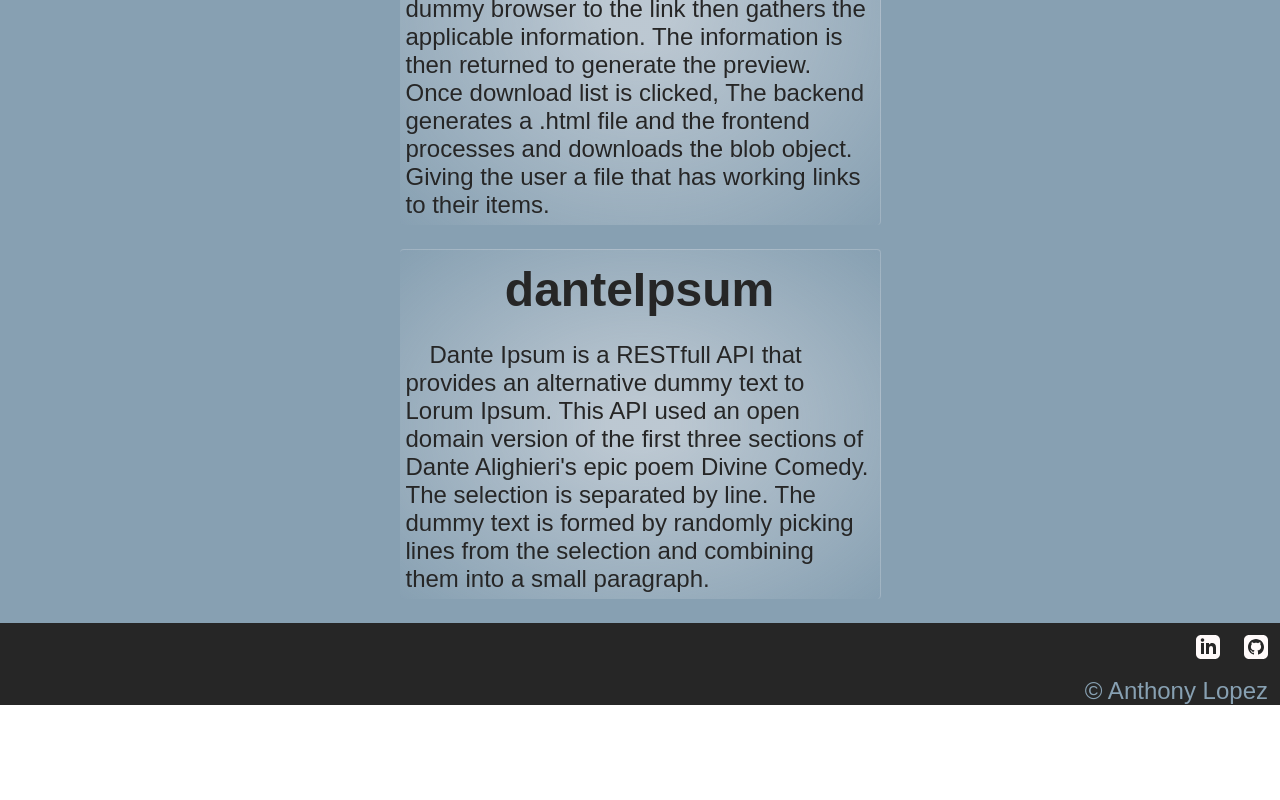
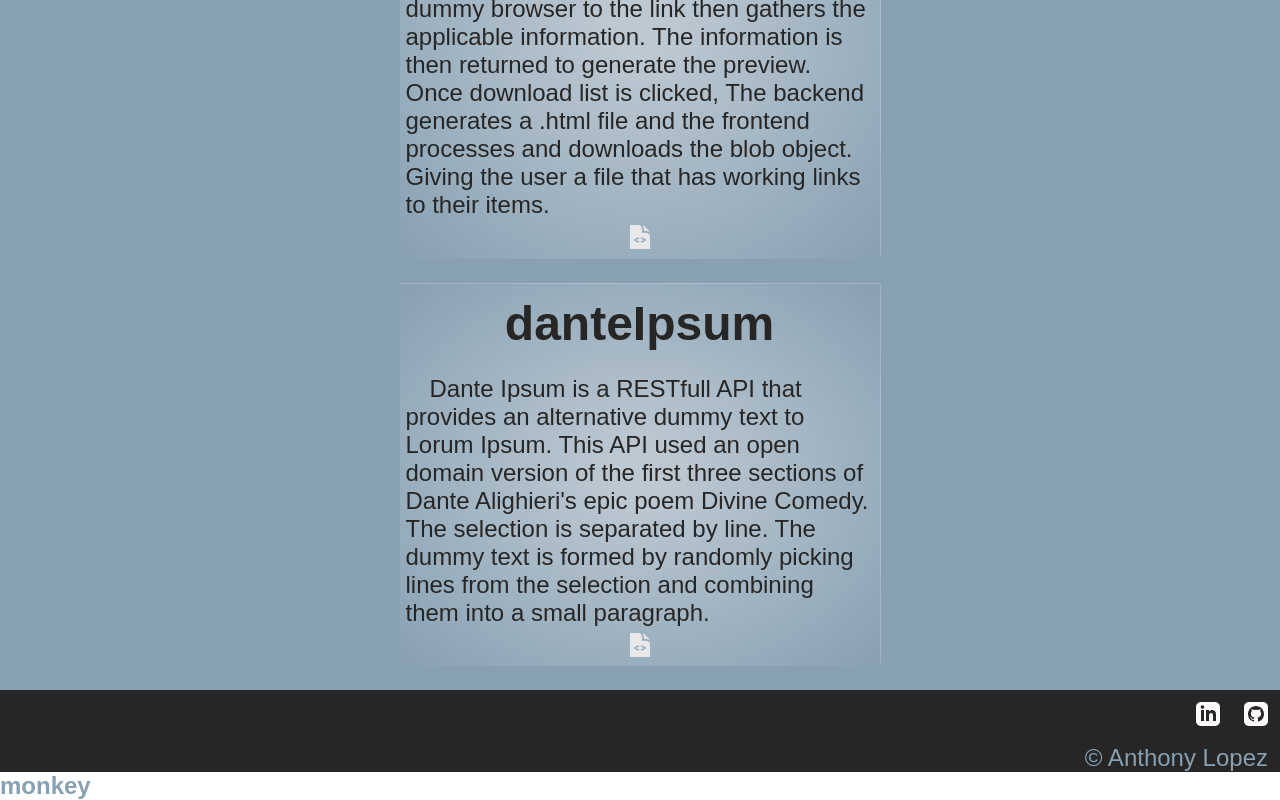
Before and after one commit to GrungeKarma/my-site, a React (Create React App) app: page / in a window 1280 px wide. Shown: the part 2043-2843 px from the top of the page. Before the commit the page ends 2748 px from the top, so only its background shows below. Built offline with nearby package versions, Linux system fonts and the light colour scheme; a web font is replaced by a local one.

Commit message:
add source code link svg

```diff
--- a/src/App.js
+++ b/src/App.js
@@ -38,6 +38,8 @@ function App() {
       <Projects projects={projectArr} />
       <Social />
       <Footer />
+      <h1>monkey</h1>
+
     </div>
   );
 }
--- a/src/components/sections/Projects.css
+++ b/src/components/sections/Projects.css
@@ -46,6 +46,15 @@
   text-indent: 1em;
   padding-bottom: 0.25em;
 }
+#source-code {
+  fill: rgba(255, 250, 250, 0.767);
+  display: block;
+  margin: auto;
+  padding-bottom: 0.2rem;
+}
+#source-code :hover {
+  fill: var(--sea-green-crayola);
+}
 @media (max-width: 961px) {
   #greater-project-area > * {
     margin: 0 5% 0 5%;
--- a/src/components/sections/Projects.js
+++ b/src/components/sections/Projects.js
@@ -17,6 +17,9 @@ const Project = (props) => {
             <div id="project-item" key={target.key}>
               <h2>{target.name}</h2>
               <p>{target.description}</p>
+              <a id="source-code" href={target.sourceCode}>
+                <svg xmlns="http://www.w3.org/2000/svg" id="source-code" width="24" height="24" viewBox="0 0 24 24"><path d="M14.568.075c2.202 1.174 5.938 4.883 7.432 6.881-1.286-.9-4.044-1.657-6.091-1.179.222-1.468-.185-4.534-1.341-5.702zm7.432 10.925v13h-20v-24h8.409c4.857 0 3.335 8 3.335 8 3.009-.745 8.256-.419 8.256 3zm-11 1l-5 2.201v1.599l5 2.2v-1.653l-3.229-1.347 3.229-1.351v-1.649zm7 2.201l-5-2.201v1.649l3.229 1.351-3.229 1.347v1.653l5-2.201v-1.598z" /></svg>
+              </a>
 
             </div>
           );
```
